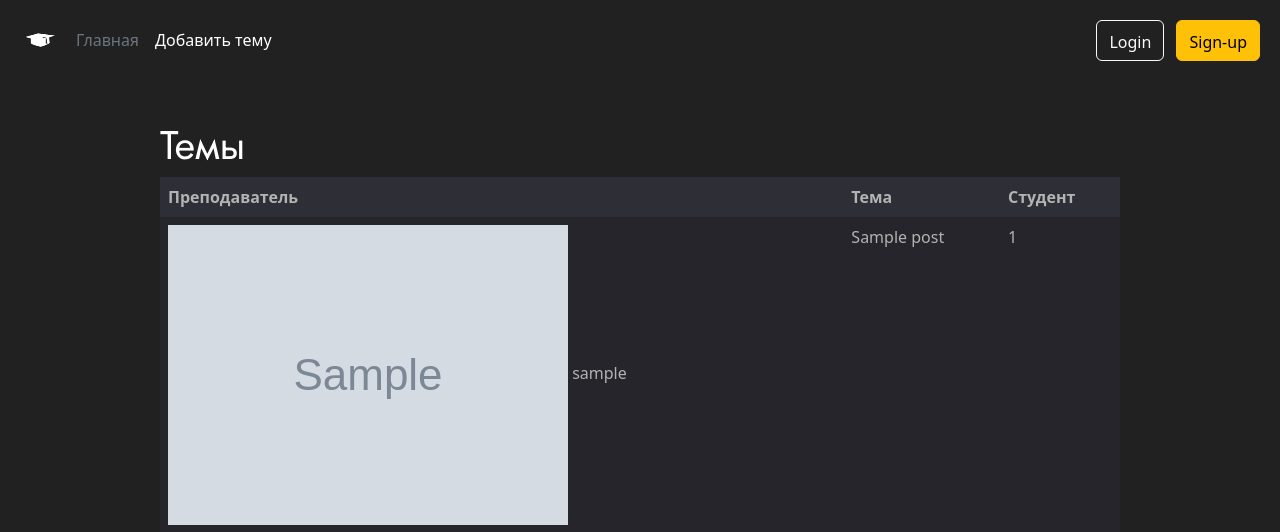
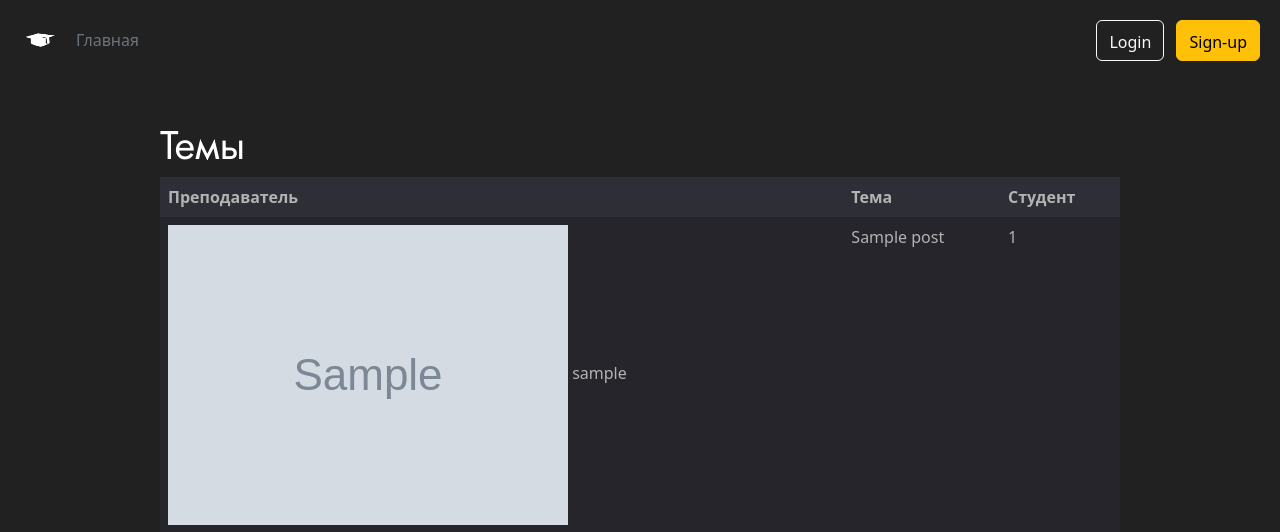
Before and after one commit to AffectVladislav/flask_prod, a Flask app: template app/templates/post/all.html in a window 1280 px wide. Shown: the top 532 px of the page. Run offline with Flask 3, Linux system fonts and the light colour scheme; the template is opened without the code that fills it: values that come from a table or form of the project are taken from there, others are empty; tables that the repository leaves empty hold one stand-in row (values such as "Sample post"); grey boxes marked "Sample" are stand-in pictures; parts of the project's set-up code (start-up, migrations or seed data) failed here and were passed over; some libraries are stand-ins or nearby versions.

Commit message:
minor edits and some conditions

```diff
--- a/app/templates/main/_header.html
+++ b/app/templates/main/_header.html
@@ -6,12 +6,22 @@
     </a>
 
     <ul class="nav col-12 col-lg-auto me-lg-auto mb-2 justify-content-center mb-md-0">
-        <li><a href="{{ url_for('post.all')}}" class="nav-link px-2 text-secondary"><font style="vertical-align: inherit;"><font
-                style="vertical-align: inherit;">Главная</font></font></a></li>
-        <li><a href="{{ url_for('post.create') }}" class="nav-link px-2 text-white"><font
-                style="vertical-align: inherit;">Добавить тему</font></font></a></li>
-<!--        <li><a href="#" class="nav-link px-2 text-white"><font style="vertical-align: inherit;"><font-->
-<!--                style="vertical-align: inherit;">Цены</font></font></a></li>-->
+        <li>
+            <a href="{{ url_for('post.all')}}" class="nav-link px-2 text-secondary">
+                    <font style="vertical-align: inherit;">
+                        Главная
+                    </font>
+            </a>
+        </li>
+        {% if current_user.is_authenticated %}
+            <li>
+                <a href="{{ url_for('post.create') }}" class="nav-link px-2 text-white">
+                    <font style="vertical-align: inherit;">
+                        Добавить тему
+                    </font>
+                </a>
+            </li>
+        {% endif %}
     </ul>
 
     <div class="text-end">
```
